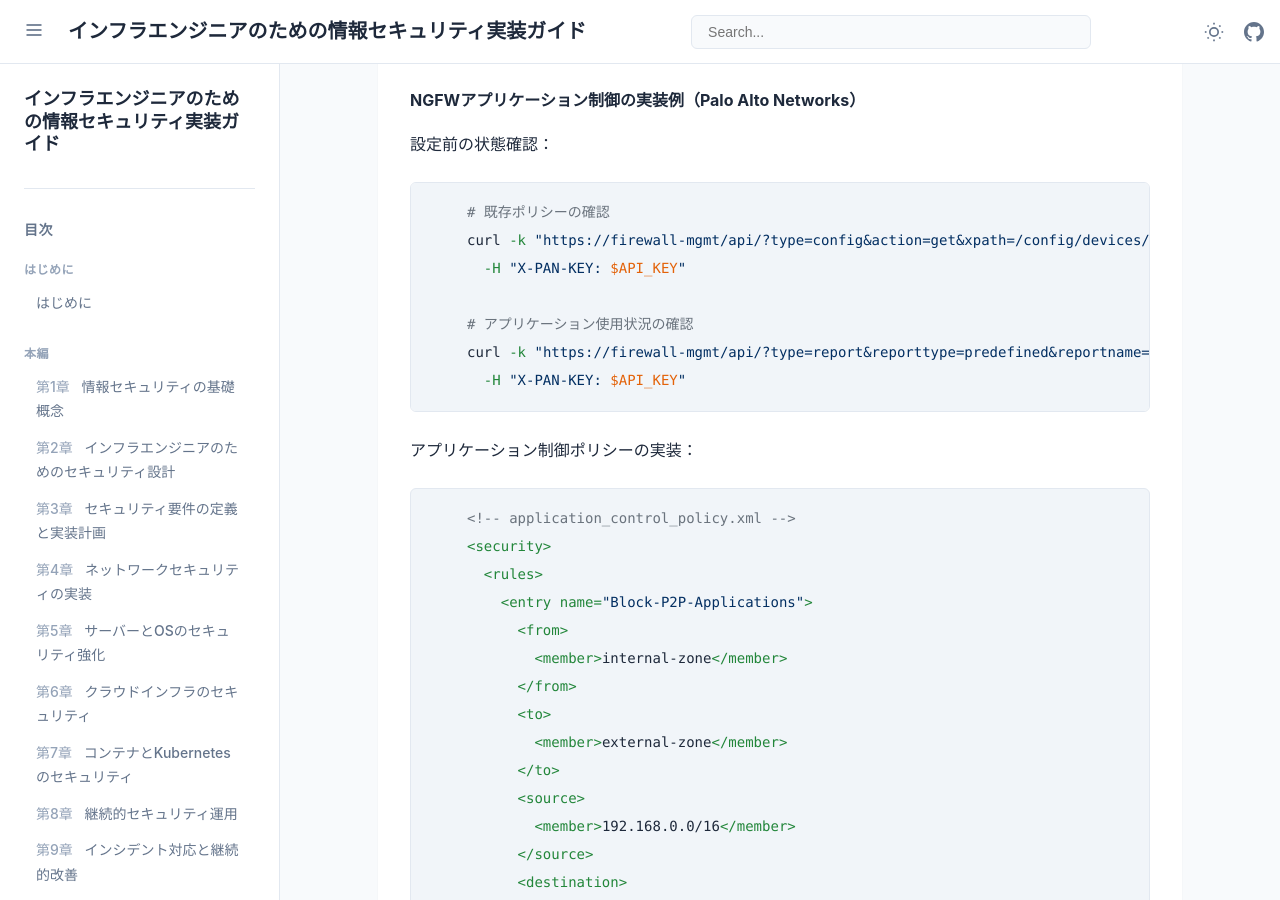
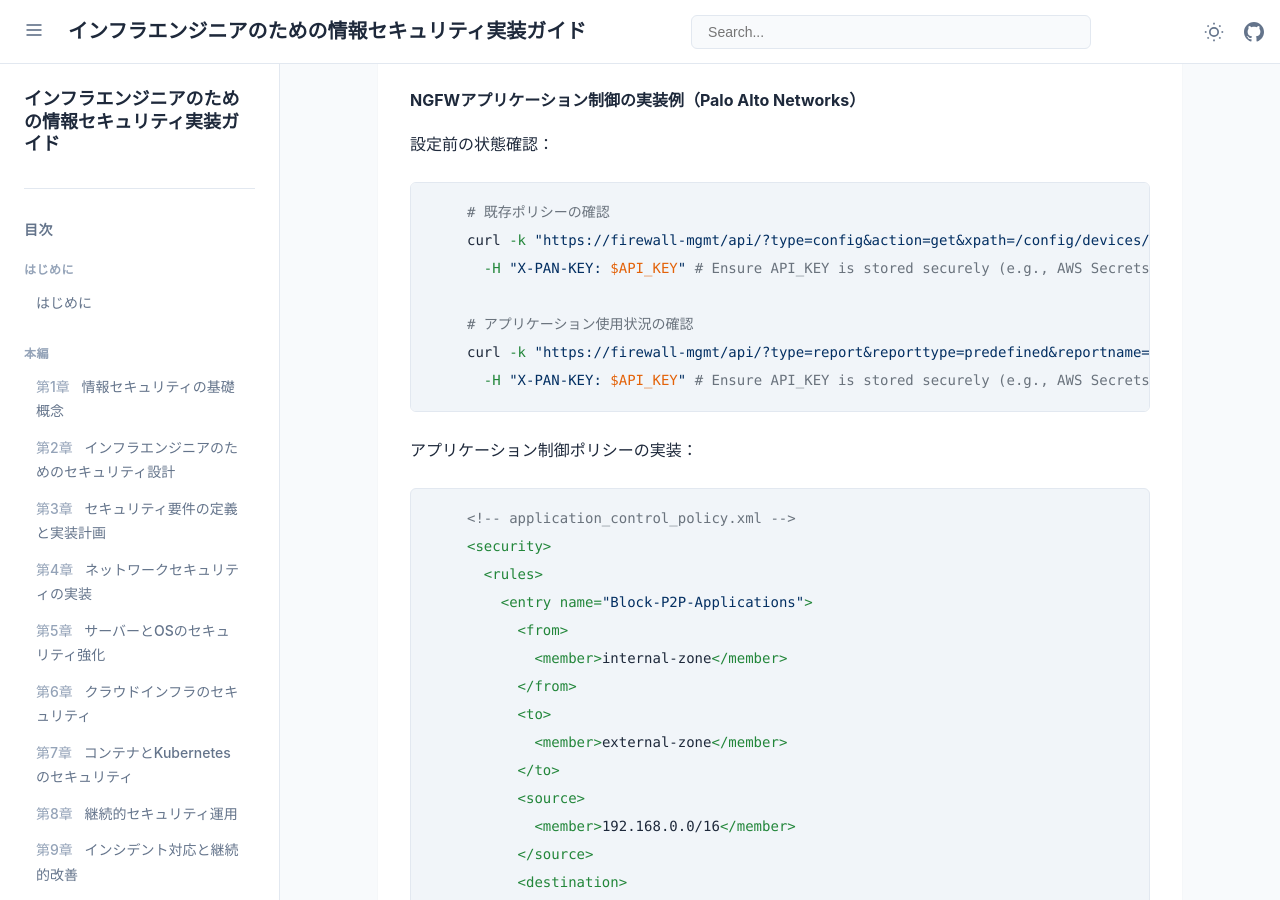
Before and after one commit to itdojp/it-infra-security-guide-book, a Jekyll site: the page built from docs/src/chapter-chapter04/index.md, in a window 1280 px wide and 900 px high, scrolled down 3962 px. Built offline with Jekyll 4.4.1, drawn with Linux system fonts in a browser that asks for light colours.

Commit message:
Update docs/src/chapter-chapter04/index.md
Co-authored-by: Copilot <175728472+Copilot@users.noreply.github.com>

````diff
--- a/docs/src/chapter-chapter04/index.md
+++ b/docs/src/chapter-chapter04/index.md
@@ -124,11 +124,11 @@ sudo cp /etc/ufw/user.rules /etc/ufw/user.rules.backup.$(date +%Y%m%d)
 ```bash
 # 既存ポリシーの確認
 curl -k "https://firewall-mgmt/api/?type=config&action=get&xpath=/config/devices/entry/vsys/entry/rulebase/security" \
-  -H "X-PAN-KEY: $API_KEY"
+  -H "X-PAN-KEY: $API_KEY" # Ensure API_KEY is stored securely (e.g., AWS Secrets Manager, HashiCorp Vault)
 
 # アプリケーション使用状況の確認
 curl -k "https://firewall-mgmt/api/?type=report&reporttype=predefined&reportname=top-applications" \
-  -H "X-PAN-KEY: $API_KEY"
+  -H "X-PAN-KEY: $API_KEY" # Ensure API_KEY is stored securely (e.g., AWS Secrets Manager, HashiCorp Vault)
 ```
 
 アプリケーション制御ポリシーの実装：
````
